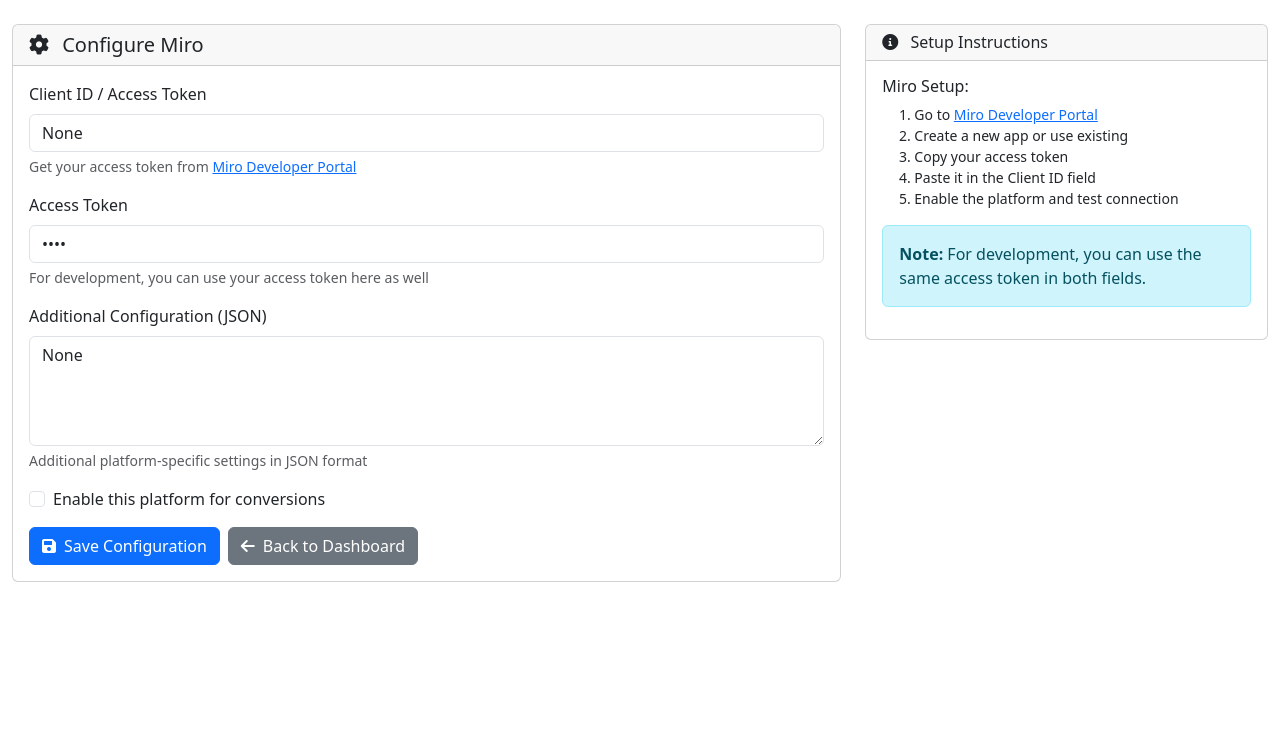
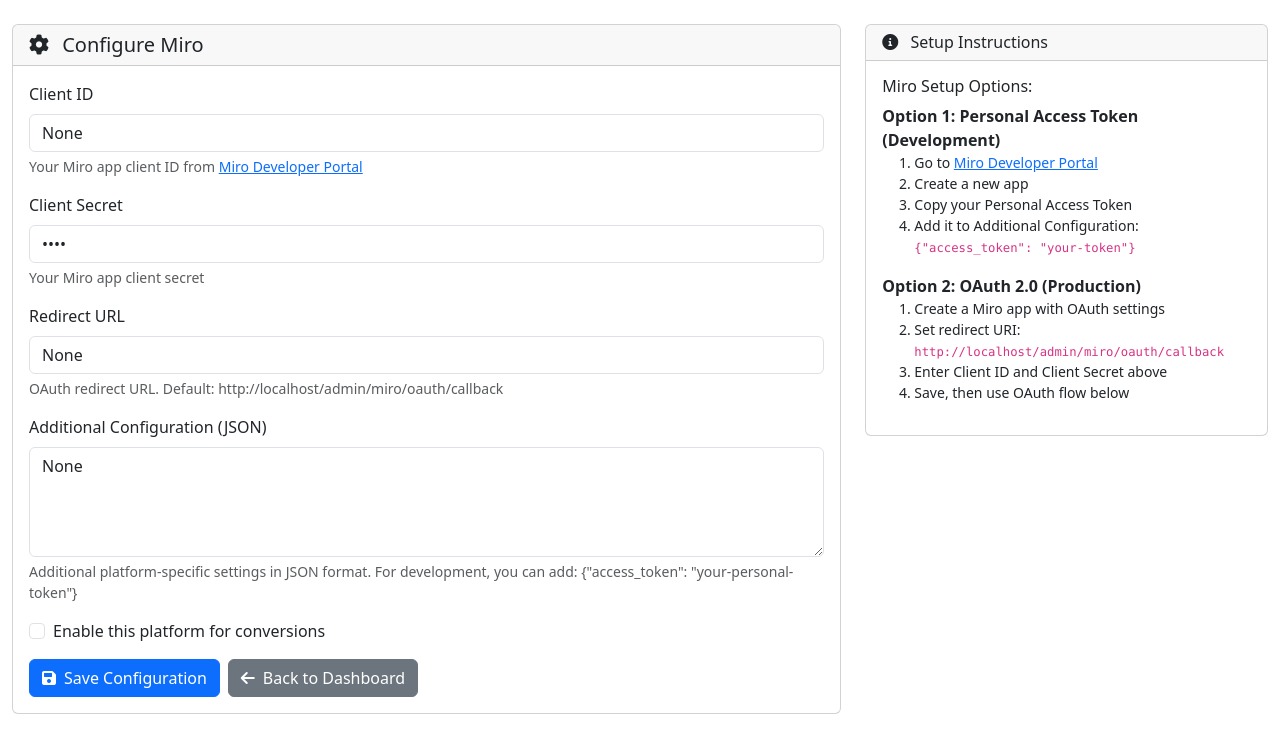
Before and after one commit to Dreffed/mermaid_parser, a Flask app: page /admin/platforms/miro in a window 1280 px wide. Shown: the part 56-800 px from the top of the page. Run offline with Flask 3, Linux system fonts and the light colour scheme; a user stored in the database is signed in.

Commit message:
Update to handle Token and OAuth

```diff
--- a/app.py
+++ b/app.py
@@ -65,6 +65,25 @@ with app.app_context():
         db.session.commit()
         print('Admin User added!')
     print('Database initialized successfully!')
+
+# Add custom Jinja2 filters
+@app.template_filter('from_json')
+def from_json_filter(value):
+    """Convert JSON string to Python object"""
+    if not value:
+        return {}
+    try:
+        return json.loads(value)
+    except (json.JSONDecodeError, TypeError):
+        return {}
+
+@app.template_filter('to_json')
+def to_json_filter(value):
+    """Convert Python object to JSON string"""
+    try:
+        return json.dumps(value)
+    except (TypeError, ValueError):
+        return '{}'
 
 # Main Routes
 @app.route('/')
@@ -270,9 +289,18 @@ def admin_platform_config(platform):
             db.session.rollback()
             flash(f'Error saving configuration: {str(e)}')
 
+    # Parse additional_config for template
+    additional_config = {}
+    if config and config.additional_config:
+        try:
+            additional_config = json.loads(config.additional_config)
+        except (json.JSONDecodeError, TypeError):
+            additional_config = {}
+
     return render_template('admin/platform_config.html',
                          platform=platform,
-                         config=config)
+                         config=config,
+                         additional_config=additional_config)  # Pass parsed config
 
 @app.route('/admin/test/<platform>')
 @login_required
@@ -299,5 +327,107 @@ def test_platform(platform):
     except Exception as e:
         return jsonify({'success': False, 'error': str(e)}), 400
 
+
+@app.route('/admin/miro/oauth/start')
+@login_required
+def miro_oauth_start():
+    """Start Miro OAuth flow"""
+    if not current_user.is_admin:
+        return redirect(url_for('index'))
+
+    config = PlatformConfig.query.filter_by(platform='miro').first()
+    if not config or not config.client_id:
+        flash('Miro OAuth not configured. Please add client_id and client_secret first.')
+        return redirect(url_for('admin_platform_config', platform='miro'))
+
+    try:
+        converter = MiroConverter(config.get_config())
+        auth_url = converter.get_auth_url(state='admin_oauth')
+        return redirect(auth_url)
+    except Exception as e:
+        flash(f'Error starting OAuth flow: {str(e)}')
+        return redirect(url_for('admin_platform_config', platform='miro'))
+
+@app.route('/admin/miro/oauth/callback')
+@login_required
+def miro_oauth_callback():
+    """Handle Miro OAuth callback"""
+    if not current_user.is_admin:
+        return redirect(url_for('index'))
+
+    code = request.args.get('code')
+    state = request.args.get('state')
+    error = request.args.get('error')
+
+    if error:
+        flash(f'OAuth error: {error}')
+        return redirect(url_for('admin_platform_config', platform='miro'))
+
+    if not code:
+        flash('No authorization code received')
+        return redirect(url_for('admin_platform_config', platform='miro'))
+
+    config = PlatformConfig.query.filter_by(platform='miro').first()
+    if not config:
+        flash('Miro configuration not found')
+        return redirect(url_for('admin_platform_config', platform='miro'))
+
+    try:
+        converter = MiroConverter(config.get_config())
+        token_response = converter.exchange_code_for_token(code)
+
+        # Update configuration with tokens
+        additional_config = json.loads(config.additional_config or '{}')
+        additional_config['access_token'] = token_response.get('access_token')
+        additional_config['refresh_token'] = token_response.get('refresh_token')
+        additional_config['token_type'] = token_response.get('token_type', 'Bearer')
+        additional_config['expires_in'] = token_response.get('expires_in')
+
+        config.additional_config = json.dumps(additional_config)
+        db.session.commit()
+
+        flash('✅ Miro OAuth completed successfully! Access token saved.')
+        return redirect(url_for('admin_platform_config', platform='miro'))
+
+    except Exception as e:
+        flash(f'OAuth callback error: {str(e)}')
+        return redirect(url_for('admin_platform_config', platform='miro'))
+
+@app.route('/admin/miro/oauth/refresh')
+@login_required
+def miro_oauth_refresh():
+    """Manually refresh Miro access token"""
+    if not current_user.is_admin:
+        return jsonify({'error': 'Unauthorized'}), 403
+
+    config = PlatformConfig.query.filter_by(platform='miro').first()
+    if not config:
+        return jsonify({'error': 'Miro not configured'}), 400
+
+    try:
+        converter = MiroConverter(config.get_config())
+        token_response = converter.refresh_access_token()
+
+        # Update stored tokens
+        additional_config = json.loads(config.additional_config or '{}')
+        additional_config['access_token'] = token_response.get('access_token')
+        if 'refresh_token' in token_response:
+            additional_config['refresh_token'] = token_response.get('refresh_token')
+
+        config.additional_config = json.dumps(additional_config)
+        db.session.commit()
+
+        return jsonify({
+            'success': True,
+            'message': 'Access token refreshed successfully'
+        })
+
+    except Exception as e:
+        return jsonify({
+            'success': False,
+            'error': str(e)
+        }), 400
+
+
 if __name__ == '__main__':
     app.run(host='0.0.0.0', port=5000, debug=True)
--- a/templates/admin/platform_config.html
+++ b/templates/admin/platform_config.html
@@ -1,4 +1,3 @@
-<!-- ===== templates/admin/platform_config.html ===== -->
 {% extends "admin/base.html" %}
 
 {% block content %}
@@ -14,12 +13,12 @@
             <div class="card-body">
                 <form method="POST">
                     <div class="mb-3">
-                        <label for="client_id" class="form-label">Client ID / Access Token</label>
+                        <label for="client_id" class="form-label">Client ID</label>
                         <input type="text" class="form-control" id="client_id" name="client_id"
                                value="{{ config.client_id if config else '' }}" required>
                         <div class="form-text">
                             {% if platform == 'miro' %}
-                                Get your access token from <a href="https://developers.miro.com/" target="_blank">Miro Developer Portal</a>
+                                Your Miro app client ID from <a href="https://developers.miro.com/" target="_blank">Miro Developer Portal</a>
                             {% else %}
                                 Enter your {{ platform }} client ID
                             {% endif %}
@@ -27,34 +26,37 @@
                     </div>
 
                     <div class="mb-3">
-                        <label for="client_secret" class="form-label">
-                            {% if platform == 'miro' %}Access Token{% else %}Client Secret{% endif %}
-                        </label>
+                        <label for="client_secret" class="form-label">Client Secret</label>
                         <input type="password" class="form-control" id="client_secret" name="client_secret"
                                value="{{ config.client_secret if config else '' }}">
                         <div class="form-text">
                             {% if platform == 'miro' %}
-                                For development, you can use your access token here as well
+                                Your Miro app client secret
                             {% else %}
                                 Your {{ platform }} client secret
                             {% endif %}
                         </div>
                     </div>
 
-                    {% if platform != 'miro' %}
                     <div class="mb-3">
                         <label for="redirect_url" class="form-label">Redirect URL</label>
                         <input type="url" class="form-control" id="redirect_url" name="redirect_url"
-                               value="{{ config.redirect_url if config else '' }}">
-                        <div class="form-text">OAuth redirect URL for your application</div>
+                               value="{{ config.redirect_url if config else request.url_root + 'admin/' + platform + '/oauth/callback' }}">
+                        <div class="form-text">
+                            OAuth redirect URL. Default: {{ request.url_root }}admin/{{ platform }}/oauth/callback
+                        </div>
                     </div>
-                    {% endif %}
 
                     <div class="mb-3">
                         <label for="additional_config" class="form-label">Additional Configuration (JSON)</label>
                         <textarea class="form-control" id="additional_config" name="additional_config" rows="4"
-                                  placeholder='{"key": "value"}'>{{ config.additional_config if config else '{}' }}</textarea>
-                        <div class="form-text">Additional platform-specific settings in JSON format</div>
+                                  placeholder='{"access_token": "optional-personal-token"}'>{{ config.additional_config if config else '{}' }}</textarea>
+                        <div class="form-text">
+                            Additional platform-specific settings in JSON format.
+                            {% if platform == 'miro' %}
+                            For development, you can add: {"access_token": "your-personal-token"}
+                            {% endif %}
+                        </div>
                     </div>
 
                     <div class="mb-3 form-check">
@@ -93,17 +95,26 @@
             </div>
             <div class="card-body">
                 {% if platform == 'miro' %}
-                <h6>Miro Setup:</h6>
-                <ol class="small">
-                    <li>Go to <a href="https://developers.miro.com/" target="_blank">Miro Developer Portal</a></li>
-                    <li>Create a new app or use existing</li>
-                    <li>Copy your access token</li>
-                    <li>Paste it in the Client ID field</li>
-                    <li>Enable the platform and test connection</li>
-                </ol>
+                <h6>Miro Setup Options:</h6>
 
-                <div class="alert alert-info">
-                    <strong>Note:</strong> For development, you can use the same access token in both fields.
+                <div class="mb-3">
+                    <strong>Option 1: Personal Access Token (Development)</strong>
+                    <ol class="small">
+                        <li>Go to <a href="https://developers.miro.com/" target="_blank">Miro Developer Portal</a></li>
+                        <li>Create a new app</li>
+                        <li>Copy your Personal Access Token</li>
+                        <li>Add it to Additional Configuration: <code>{"access_token": "your-token"}</code></li>
+                    </ol>
+                </div>
+
+                <div class="mb-3">
+                    <strong>Option 2: OAuth 2.0 (Production)</strong>
+                    <ol class="small">
+                        <li>Create a Miro app with OAuth settings</li>
+                        <li>Set redirect URI: <code>{{ request.url_root }}admin/miro/oauth/callback</code></li>
+                        <li>Enter Client ID and Client Secret above</li>
+                        <li>Save, then use OAuth flow below</li>
+                    </ol>
                 </div>
                 {% else %}
                 <h6>{{ platform.title() }} Setup:</h6>
@@ -111,6 +122,47 @@
                 {% endif %}
             </div>
         </div>
+
+        {% if platform == 'miro' and config and config.client_id and config.client_secret %}
+        <div class="card mt-3">
+            <div class="card-header">
+                <h6 class="card-title mb-0">
+                    <i class="fas fa-key me-2"></i>
+                    OAuth 2.0 Authentication
+                </h6>
+            </div>
+            <div class="card-body">
+                <div class="mb-3">
+                    <strong>OAuth Status:</strong>
+                    {% if additional_config and additional_config.access_token %}
+                        <span class="badge bg-success">✅ Authenticated</span>
+                        <p class="small text-muted mt-2">Access token is available. You can test the connection.</p>
+                    {% else %}
+                        <span class="badge bg-warning">⚠️ Not Authenticated</span>
+                        <p class="small text-muted mt-2">OAuth credentials configured but no access token.</p>
+                    {% endif %}
+                </div>
+
+                <div class="d-flex gap-2 flex-wrap">
+                    <a href="{{ url_for('miro_oauth_start') }}" class="btn btn-primary btn-sm">
+                        <i class="fas fa-sign-in-alt me-2"></i>Start OAuth Flow
+                    </a>
+
+                    {% if additional_config and additional_config.refresh_token %}
+                    <button class="btn btn-outline-secondary btn-sm" onclick="refreshMiroToken()">
+                        <i class="fas fa-sync me-2"></i>Refresh Token
+                    </button>
+                    {% endif %}
+
+                    {% if additional_config and additional_config.access_token %}
+                    <button class="btn btn-outline-info btn-sm" onclick="showTokenInfo()">
+                        <i class="fas fa-info me-2"></i>Token Info
+                    </button>
+                    {% endif %}
+                </div>
+            </div>
+        </div>
+        {% endif %}
 
         {% if config and config.last_tested %}
         <div class="card mt-3">
@@ -139,7 +191,7 @@ function testConnection() {
         .then(response => response.json())
         .then(data => {
             if (data.success) {
-                alert(`✅ Connection successful!\n${data.result.message}`);
+                alert(`✅ Connection successful!\n${data.result.message}\n\nDetails:\n${JSON.stringify(data.result.details, null, 2)}`);
                 location.reload(); // Refresh to show updated last tested time
             } else {
                 alert(`❌ Connection failed:\n${data.error}`);
@@ -149,5 +201,47 @@ function testConnection() {
             alert(`❌ Error testing connection:\n${error.message}`);
         });
 }
+
+{% if platform == 'miro' %}
+function refreshMiroToken() {
+    fetch('/admin/miro/oauth/refresh')
+        .then(response => response.json())
+        .then(data => {
+            if (data.success) {
+                alert('✅ Token refreshed successfully!');
+                location.reload();
+            } else {
+                alert(`❌ Token refresh failed: ${data.error}`);
+            }
+        })
+        .catch(error => {
+            alert(`❌ Error: ${error.message}`);
+        });
+}
+
+function showTokenInfo() {
+    const additionalConfig = {{ additional_config | tojson }};
+    let info = 'Token Information:\n\n';
+
+    if (additionalConfig.access_token) {
+        const tokenPreview = additionalConfig.access_token.substring(0, 10) + '...';
+        info += `Access Token: ${tokenPreview}\n`;
+    }
+
+    if (additionalConfig.refresh_token) {
+        info += `Refresh Token: Available\n`;
+    }
+
+    if (additionalConfig.token_type) {
+        info += `Token Type: ${additionalConfig.token_type}\n`;
+    }
+
+    if (additionalConfig.expires_in) {
+        info += `Expires In: ${additionalConfig.expires_in} seconds\n`;
+    }
+
+    alert(info);
+}
+{% endif %}
 </script>
 {% endblock %}
```
Also changed, not shown: converters/miro_converter.py (+193 -18 lines).
